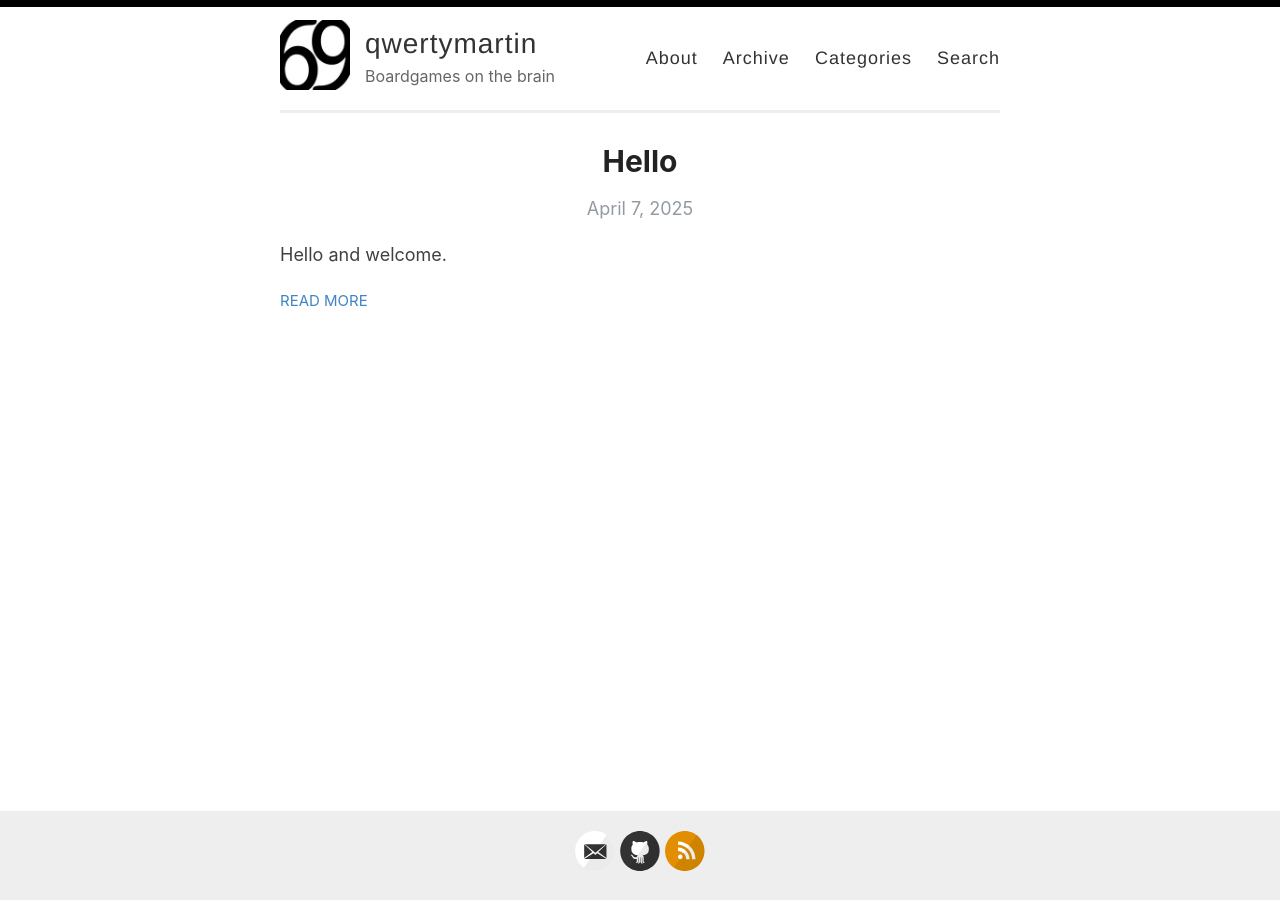
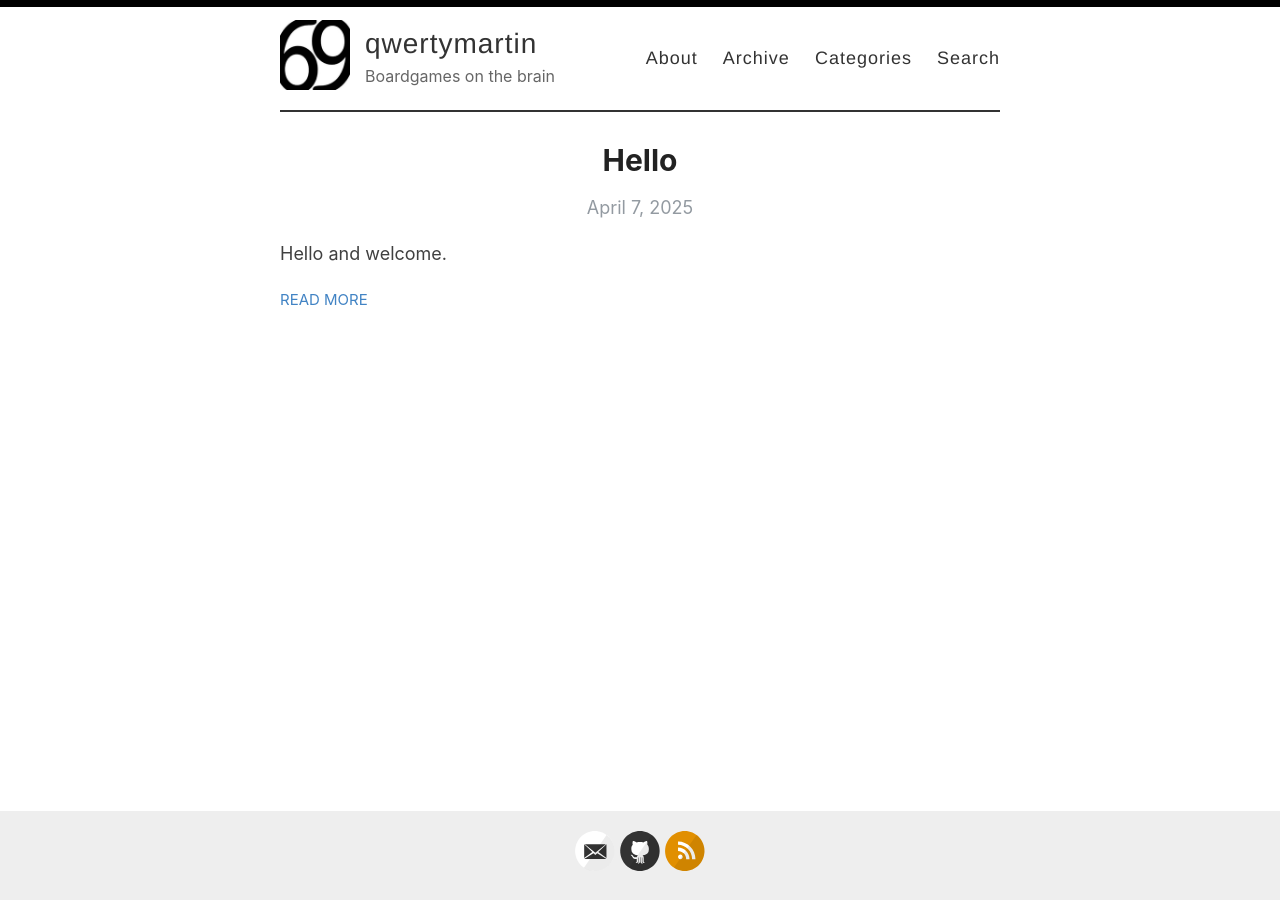
Before and after one commit to qwertymartin/qwertymartin.github.io, a Jekyll site: the page built from index.html, in a window 1280 px wide. Built offline with Jekyll 4.4.1, drawn with Linux system fonts in a browser that asks for light colours; the list of posts is cut into pages by our own code.

Commit message:
Update style.scss

```diff
--- a/assets/style.scss
+++ b/assets/style.scss
@@ -258,7 +258,7 @@ p > img {
 
 .masthead {
   padding: 20px 0;
-  border-bottom: 3px solid $lightGray;
+  border-bottom: 2px solid $darkGray;
 
   @include mobile {
     text-align: center;
```
